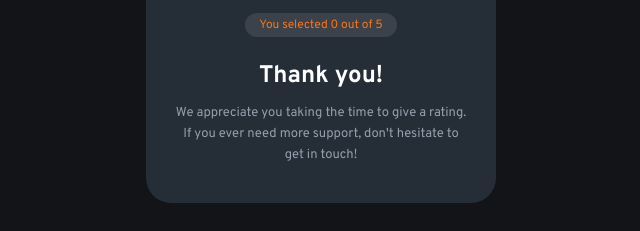
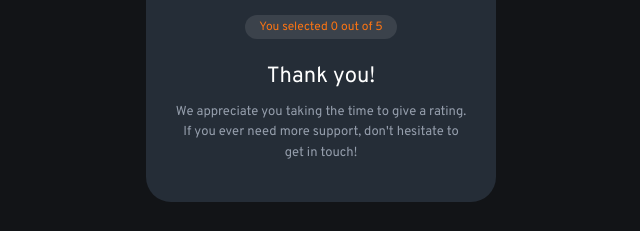
Before and after one commit to subu-v/Interactive-Rating-Component, a plain HTML site: page index.html in a window 1280 px wide. Both pictures are taken after a click on the link "SUBMIT". Shown: the part 363-594 px from the top of the page, 319-959 px from the left. Drawn offline with nearby package versions, Linux system fonts and the light colour scheme; files that its build step writes are made by us from their sources.

Commit message:
Update _thank-you-state.scss

```diff
--- a/sass/components/_thank-you-state.scss
+++ b/sass/components/_thank-you-state.scss
@@ -5,10 +5,6 @@
   border-radius: 25px;
   text-align: center;
   padding: 1.4rem 0;
-  // position: absolute;
-  // top: 50%;
-  // left: 50%;
-  // transform: translate(-50%, -50%);
 
   &__image {
     width: 40%;
@@ -28,8 +24,7 @@
 
   &__text {
     color: $color__white;
-    font-size: 2.4rem;
-    font-weight: 700;
+    font-size: 2.2rem;
   }
 
   &__desc {
```
